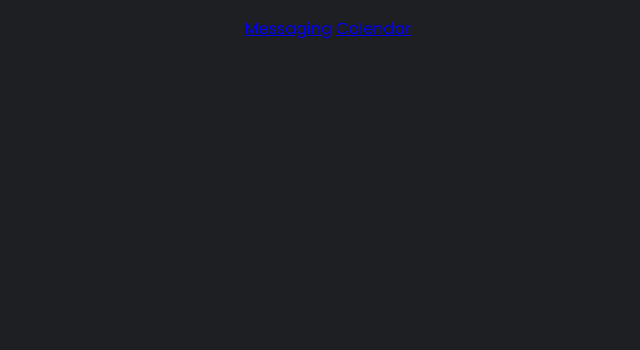
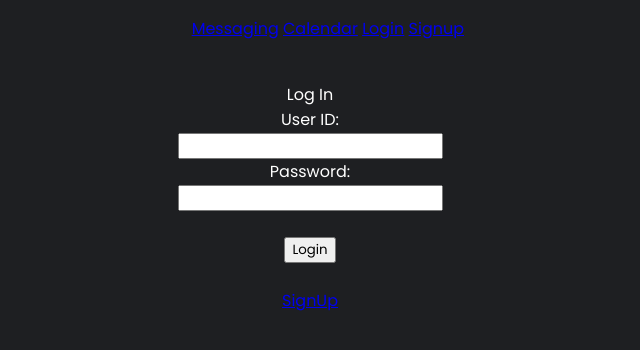
Before and after one commit to nickcyran/Grouper, a React (Create React App) app in the folder client/: page /login in a window 1280 px wide. Before the commit this address had no page. Shown: the top 350 px of the page, without its empty margins (330-970 px from the left). Built offline with nearby package versions, Linux system fonts and the light colour scheme.

Commit message:
made signup work

```diff
--- a/client/src/App.js
+++ b/client/src/App.js
@@ -1,5 +1,7 @@
 import './styles/App.css';
 import { Main, ViewCalendar } from './pages'
+import Login from './pages/Login.js';
+import SignUp from './pages/Signup.js';
 import {Routes, Route} from "react-router-dom"
 import Navbar from './Navbar.js'
 
@@ -12,6 +14,8 @@ function App() {
         <Route path="/" element={<Main />} />
         <Route path="/main" element={<Main />} />
         <Route path="/viewcalendar" element={<ViewCalendar />} />
+        <Route path="/login" element = {<Login/>}/>
+        <Route path="/signup" element = {<SignUp/>}/>
       </Routes>
     </div>
   );
--- a/client/src/Navbar.js
+++ b/client/src/Navbar.js
@@ -7,6 +7,8 @@ export default function Navbar() {
           <ul>
                <Link to="/main">Messaging</Link>&nbsp;
                <Link to="/viewcalendar">Calendar</Link>&nbsp;
+               <Link to="/login">Login</Link>&nbsp;
+               <Link to="/signup">Signup</Link>&nbsp;
           </ul>
      </nav>)
 }
--- a/client/src/pages/Login.js
+++ b/client/src/pages/Login.js
@@ -2,14 +2,14 @@ import { Link, useNavigate } from 'react-router-dom';
 import axios from 'axios';
 import { useState } from 'react';
 
-function Login() {
-const [Username, setUserName] = useState('');
-const [Password, setPassword] = useState('');
+function Login(){
+const [username, setUserName] = useState('');
+const [password, setPassword] = useState('');
 const navigate = useNavigate();
 
 const handleLogin = (event) => {
     event.preventDefault()
-    axios.get('http://localhost:9000/getUser', { params: { Username, Password } })
+    axios.get('http://localhost:9000/getUser', { params: { username, password } })
         .then((res) => {
           if(res.data){
             localStorage.clear()
--- a/client/src/pages/Signup.js
+++ b/client/src/pages/Signup.js
@@ -5,13 +5,13 @@ import { useState } from "react";
 function SignUp(){
     const [f_name, setf_name] = useState()
     const [l_name, setl_name] = useState()
-    const [Username, setUserName] = useState()
-    const [Password, setPassword] = useState()
+    const [username, setUserName] = useState()
+    const [password, setPassword] = useState()
     const navigate = useNavigate()
 
     const handleSignUp = (event) => {
         event.preventDefault()
-        axios.post('http://localhost:9000/createUser', {f_name, l_name, Username, Password})
+        axios.post('http://localhost:9000/createUser', {f_name, l_name, username, password})
             .then(navigate('/'))
             .catch((err) => alert('Error in Signing Up'))
     }
@@ -47,7 +47,7 @@ function SignUp(){
             <Link className="Login-link" to="/"> LogIn</Link>
             </header>
         </div>
-    )
+    );
 }
 
 
```
Also changed, not shown: 2 other files (tests, documents, lock files or other folders).
